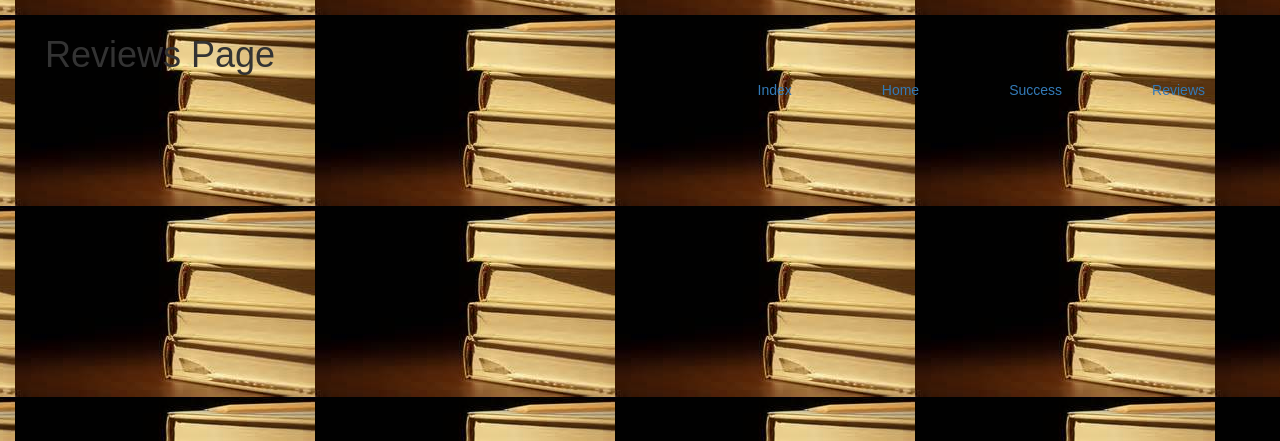
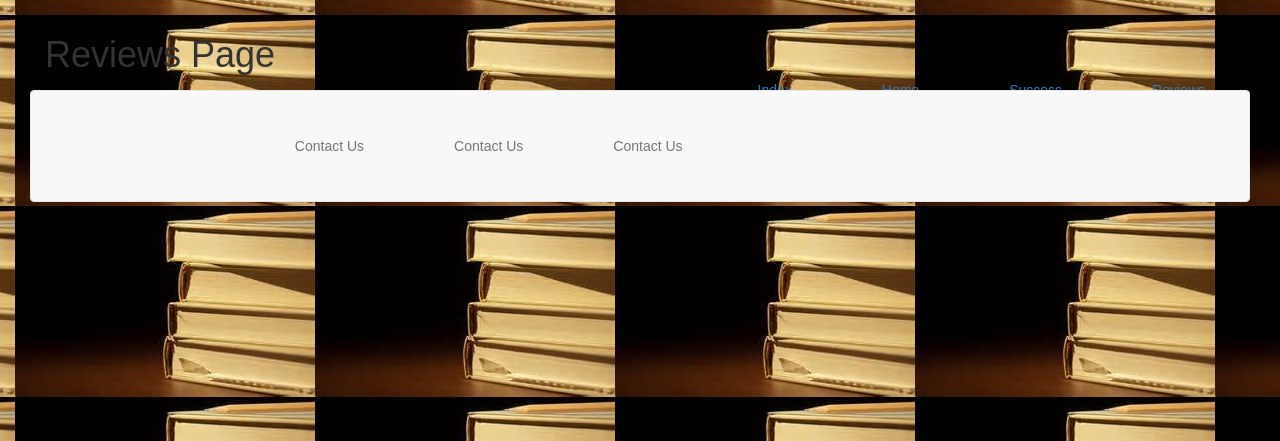
Before and after one commit to drbrown01/belt_reviewer, a Django app: page /reviews/ in a window 1280 px wide. Shown: the top 441 px of the page. Run offline with Django 3.2, Linux system fonts and the light colour scheme; some libraries are stand-ins or nearby versions.

Commit message:
added bootstrap styling to reviews tempalte

```diff
--- a/book_review2/book_review2/apps/main/templates/main/reviews.html
+++ b/book_review2/book_review2/apps/main/templates/main/reviews.html
@@ -17,7 +17,6 @@
           <li><a href="{{'reviews'}}">Reviews</a></li>
         </ul >
       <h1>Reviews Page</h1>
-
     </nav>
   </header>
   <!-- *****end of header -->
@@ -25,8 +24,13 @@
 
   </body>
   <!-- *****end of body -->
-  <footer>
+  <footer class='navbar navbar-default navbar-static-bottom text-center'>
+      <ul class='nav navbar-nav navbar-right'>
+        <li><a href="{{"email"}}">Contact Us</a></li>
+        <li><a href="{{"email"}}">Contact Us</a></li>
+        <li><a href="{{"email"}}">Contact Us</a></li>
 
+      </ul>
   </footer>
   <!-- *****end of footer -->
 </html>
```
